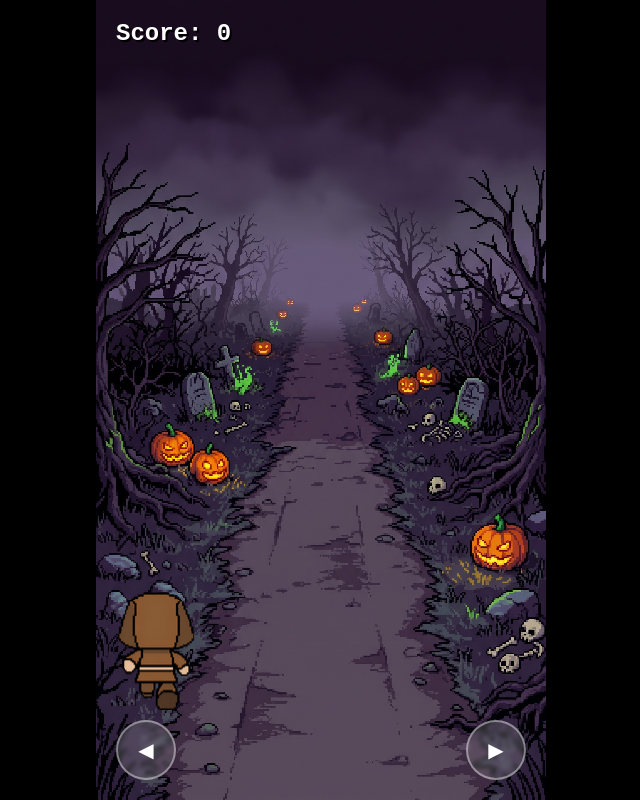
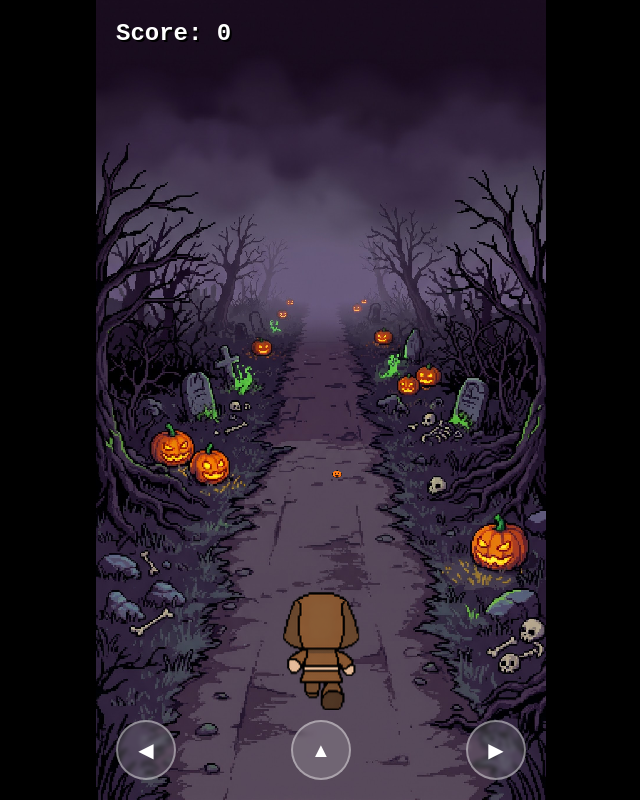
Before and after one commit to realmasin/seiscreate03, a plain HTML site: page index.html in a window 1280 px wide. Shown: the whole page, without its empty margins (319-959 px from the left). Drawn offline with Linux system fonts and the light colour scheme.

Commit message:
Update index.html

```diff
--- a/index.html
+++ b/index.html
@@ -15,8 +15,10 @@
 
         <div id="hit-flash"></div>
 
+        <!-- Added Jump Button -->
         <div id="mobile-controls">
             <button id="btn-left">◀</button>
+            <button id="btn-jump">▲</button>
             <button id="btn-right">▶</button>
         </div>
     </div>
```
